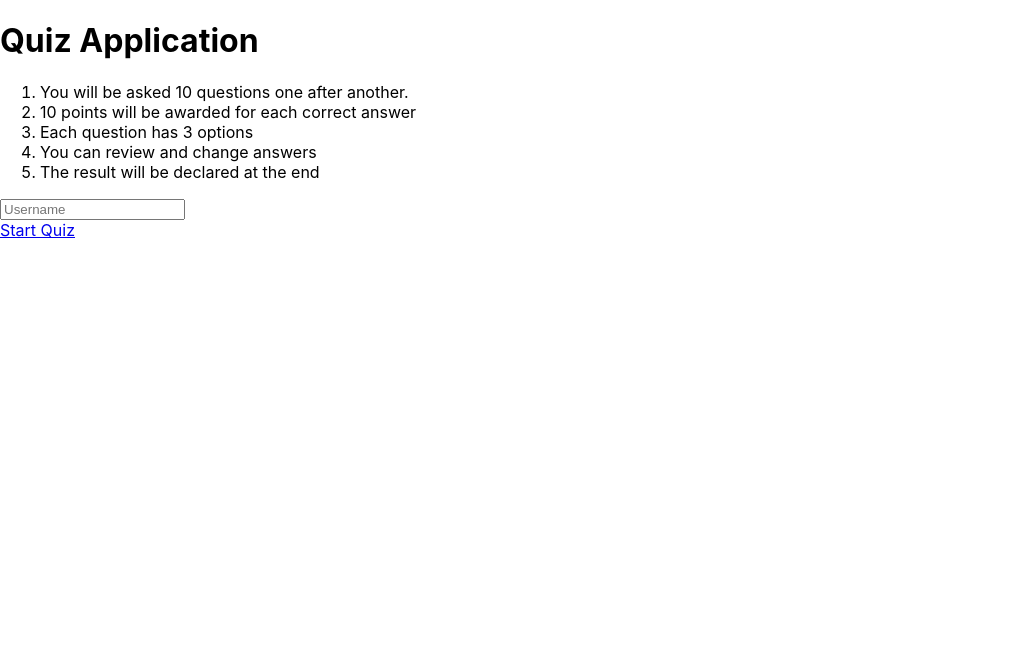
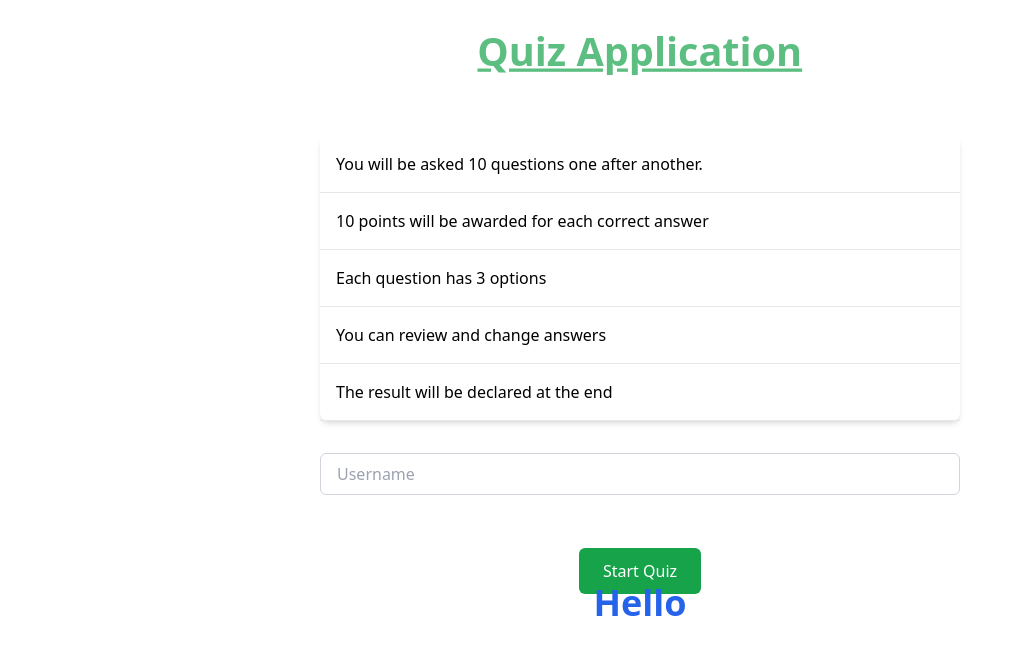
Before and after one commit to specifiedram98871/ReactProject, a React (Create React App) app in the folder Quiz/client/: page / in a window 1280 px wide. Shown: the top 654 px of the page, without its empty margins (0-1023 px from the left). Built offline with nearby package versions, Linux system fonts and the light colour scheme.

Commit message:
tailwind basics

```diff
--- a/Quiz/client/package.json
+++ b/Quiz/client/package.json
@@ -38,5 +38,8 @@
       "last 1 firefox version",
       "last 1 safari version"
     ]
+  },
+  "devDependencies": {
+    "tailwindcss": "^3.4.1"
   }
 }
--- a/Quiz/client/src/components/App.js
+++ b/Quiz/client/src/components/App.js
@@ -22,9 +22,10 @@ const router = createBrowserRouter([
 ])
 function App() {
   return (
-    <>
-    <RouterProvider router={router} />
-    </>
+    <div class='container mx-auto mt-8'>
+      <RouterProvider router={router} />
+      <h2 class="text-blue-600 text-center text-4xl font-extrabold">Hello</h2>
+    </div>
   );
 }
 
--- a/Quiz/client/src/components/Main.js
+++ b/Quiz/client/src/components/Main.js
@@ -11,22 +11,24 @@ const Main = () => {
         }
     }
   return (
-      <div className='container'>
-          <h1 className='title text-light'>Quiz Application</h1>
-          <ol>
-           <li>You will be asked 10 questions one after another.</li>
-           <li>10 points will be awarded for each correct answer</li>
-           <li>Each question has 3 options</li>
-           <li>You can review and change answers</li>
-           <li>The result will be declared at the end</li>
-          </ol>
-          <form id='form'>
-              <input ref={inputRef} type='text' placeholder='Username' id='submit' />
-          </form>
-          <div className='start'>
-              <Link className='btn' to={"/quiz"} onClick={startQuiz}>Start Quiz</Link>
-          </div>
+  <div class="flex flex-col items-center space-y-8">
+    <h1 class="text-4xl mb-8 text-green-600 font-semibold underline inline-block animate-bounce delay-200">Quiz Application</h1>
+    <ol class="w-full max-w-screen-sm bg-white rounded-lg shadow-md">
+        <li class="border-b border-gray-200 p-4">You will be asked 10 questions one after another.</li>
+        <li class="border-b border-gray-200 p-4">10 points will be awarded for each correct answer</li>
+        <li class="border-b border-gray-200 p-4">Each question has 3 options</li>
+        <li class="border-b border-gray-200 p-4">You can review and change answers</li>
+        <li class="border-b border-gray-200 p-4">The result will be declared at the end</li>
+    </ol>
+    <form id="form" class="w-full max-w-screen-sm">
+        <input class="border border-gray-300 rounded-md px-4 py-2 w-full mb-8 focus:outline-none focus:border-green-600" ref={inputRef} type="text" placeholder="Username" id="submit" />
+    </form>
+    <div class="start">
+        <Link class="bg-green-600 text-white px-6 py-3 rounded-md hover:bg-green-700 transition-colors duration-300" to="/quiz" onClick={startQuiz}>Start Quiz</Link>
     </div>
+</div>
+
+
   )
 }
 
--- a/Quiz/client/src/components/Questions.js
+++ b/Quiz/client/src/components/Questions.js
@@ -27,8 +27,9 @@ const Questions = ({ onChecked }) => {
     if(serverError) return<h3 className='text-light'>{serverError||'Unknown Error'}</h3>
 
   return (
-      <div className='questions'>
+      <div className=''>
           <h2>{questions?.question}</h2>
+          {/* // ?.it will return undefined if questions is null not error */}
           <ul key={questions?.id}>
 
               {questions?.options.map((q, i) =>
--- a/Quiz/client/src/components/Quiz.js
+++ b/Quiz/client/src/components/Quiz.js
@@ -1,4 +1,4 @@
-import React, { useEffect, useState } from 'react'
+import React, {  useState } from 'react'
 import Questions from './Questions';
 import { useSelector, useDispatch } from 'react-redux';
 import { MoveNextQuestion, MovePreviousQuestion } from '../hooks/FetchQuestions';
@@ -48,15 +48,15 @@ const Quiz = () => {
 
 
   return (
-      <div className='container'>
-          <h1 className='title text-light'>Quiz Application</h1>
+      <div class='container mx-auto mt-8'>
+          <h1 class='text-3xl text-center'>Quiz Application</h1>
 
           {/* display questions */}
-          <Questions onChecked={onChecked}/>
+          <Questions />
           <div>
               {trace > 0 ? <button className='btn' onClick={handlePrevious}>Previous</button> : <div></div>}
               {/* <button className='btn' onClick={handlePrevious}>Previous</button> */}
-              <button className='btn' onClick={handleNext}>Next</button>
+              <button class='h-10 px-6 font-semibold rounded-md bg-black text-white' onClick={handleNext}>Next</button>
           </div>
     </div>
   )
--- a/Quiz/client/src/index.js
+++ b/Quiz/client/src/index.js
@@ -1,6 +1,6 @@
 import React from 'react';
 import ReactDOM from 'react-dom/client';
-import './style/index.css';
+import './style/input.css';
 import App from './components/App';
 import store from './redux/store';
 import { Provider } from 'react-redux';
--- a/Quiz/client/src/style/App.css
+++ b/Quiz/client/src/style/App.css
@@ -1,38 +1,16 @@
-.App {
-  text-align: center;
-}
+ @keyframes bounce {
+   0% {
+     transform: scale(1);
+     opacity: 0.4;
+   }
 
-.App-logo {
-  height: 40vmin;
-  pointer-events: none;
-}
+   50% {
+     transform: scale(1.1);
+     opacity: 0.7;
+   }
 
-@media (prefers-reduced-motion: no-preference) {
-  .App-logo {
-    animation: App-logo-spin infinite 20s linear;
-  }
-}
-
-.App-header {
-  background-color: #282c34;
-  min-height: 100vh;
-  display: flex;
-  flex-direction: column;
-  align-items: center;
-  justify-content: center;
-  font-size: calc(10px + 2vmin);
-  color: white;
-}
-
-.App-link {
-  color: #61dafb;
-}
-
-@keyframes App-logo-spin {
-  from {
-    transform: rotate(0deg);
-  }
-  to {
-    transform: rotate(360deg);
-  }
-}
+   100% {
+     transform: scale(1);
+     opacity: 1;
+   }
+ }
--- a/Quiz/client/src/style/index.css
+++ /dev/null
@@ -1,13 +0,0 @@
-body {
-  margin: 0;
-  font-family: -apple-system, BlinkMacSystemFont, 'Segoe UI', 'Roboto', 'Oxygen',
-    'Ubuntu', 'Cantarell', 'Fira Sans', 'Droid Sans', 'Helvetica Neue',
-    sans-serif;
-  -webkit-font-smoothing: antialiased;
-  -moz-osx-font-smoothing: grayscale;
-}
-
-code {
-  font-family: source-code-pro, Menlo, Monaco, Consolas, 'Courier New',
-    monospace;
-}
--- /dev/null
+++ b/Quiz/client/src/style/input.css
@@ -0,0 +1,3 @@
+@tailwind base;
+@tailwind components;
+@tailwind utilities;
--- /dev/null
+++ b/Quiz/client/tailwind.config.js
@@ -0,0 +1,8 @@
+/** @type {import('tailwindcss').Config} */
+module.exports = {
+  content: ["./src/**/*.{html,js}"],
+  theme: {
+    extend: {},
+  },
+  plugins: [],
+}
```
Also changed, not shown: 1 other file (tests, documents, lock files or other folders).
